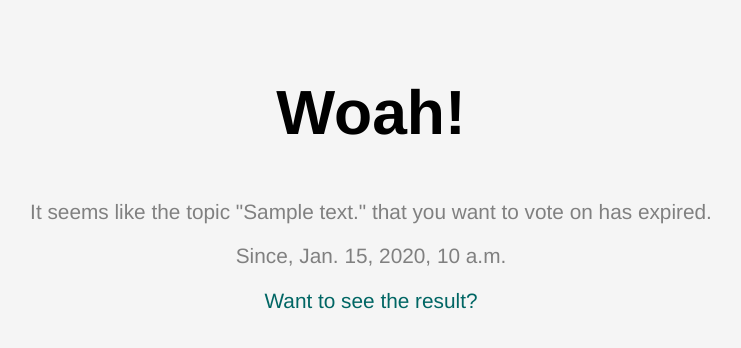
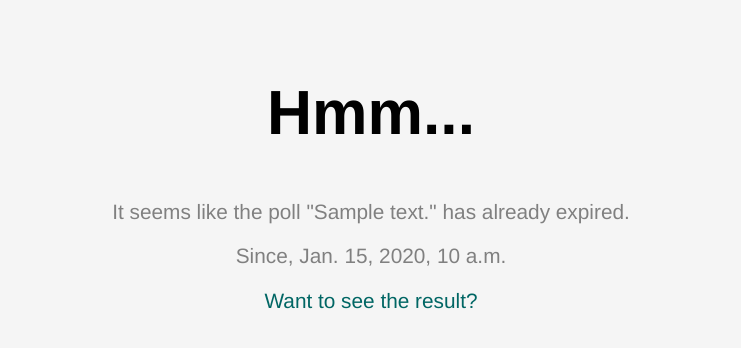
Before and after one commit to Thanabardi/ku-polls, a Django app: page /polls/1/ in a window 1280 px wide. Shown: the part 122-470 px from the top of the page, without its empty margins (269-1010 px from the left). Run offline with Django 3.2, Linux system fonts and the light colour scheme; tables that the repository leaves empty hold one stand-in row (values such as "Sample post").

Commit message:
Improve template view.

```diff
--- a/templates/polls/detail.html
+++ b/templates/polls/detail.html
@@ -2,11 +2,13 @@
 
 <link rel="stylesheet" type="text/css" href="{% static 'polls/style.css' %}">
 
+<header>
+    <h1>KU Polls</h1>
+    <a href="/polls/" style = "font-size: 80%;">Home</a>
+</header>
+
 {% if question.can_vote %}
-    <header>
-        <h1>KU Polls</h1>
-        <a href="/polls/" style = "font-size: 80%;">Home</a>
-    </header>
+
 
     <h2 style="font-family: Helvetica, sans-serif; font-size: 200%; margin: 1em;">{{ question.question_text }}</h2>
 
@@ -30,14 +32,9 @@
     </form>
 
 {% else %}
-    <header>
-        <h1>KU Polls</h1>
-        <a href="/polls/" style = "font-size: 80%;">Home</a>
-    </header>
-
     <article>
-        <h1 style="font-size: 300%;">Woah!</h1>
-        <p style="color: gray;">It seems like the topic "{{ question.question_text }}" that you want to vote on has expired.</p>
+        <h1 style="font-size: 300%;">Hmm...</h1>
+        <p style="color: gray;">It seems like the poll "{{ question.question_text }}" has already expired.</p>
         <p style="color: gray;">Since, {{ question.end_date }}</p>
         <a href="{% url 'polls:results' question.id %}"><p>Want to see the result?</p></a>
     </article>
```
